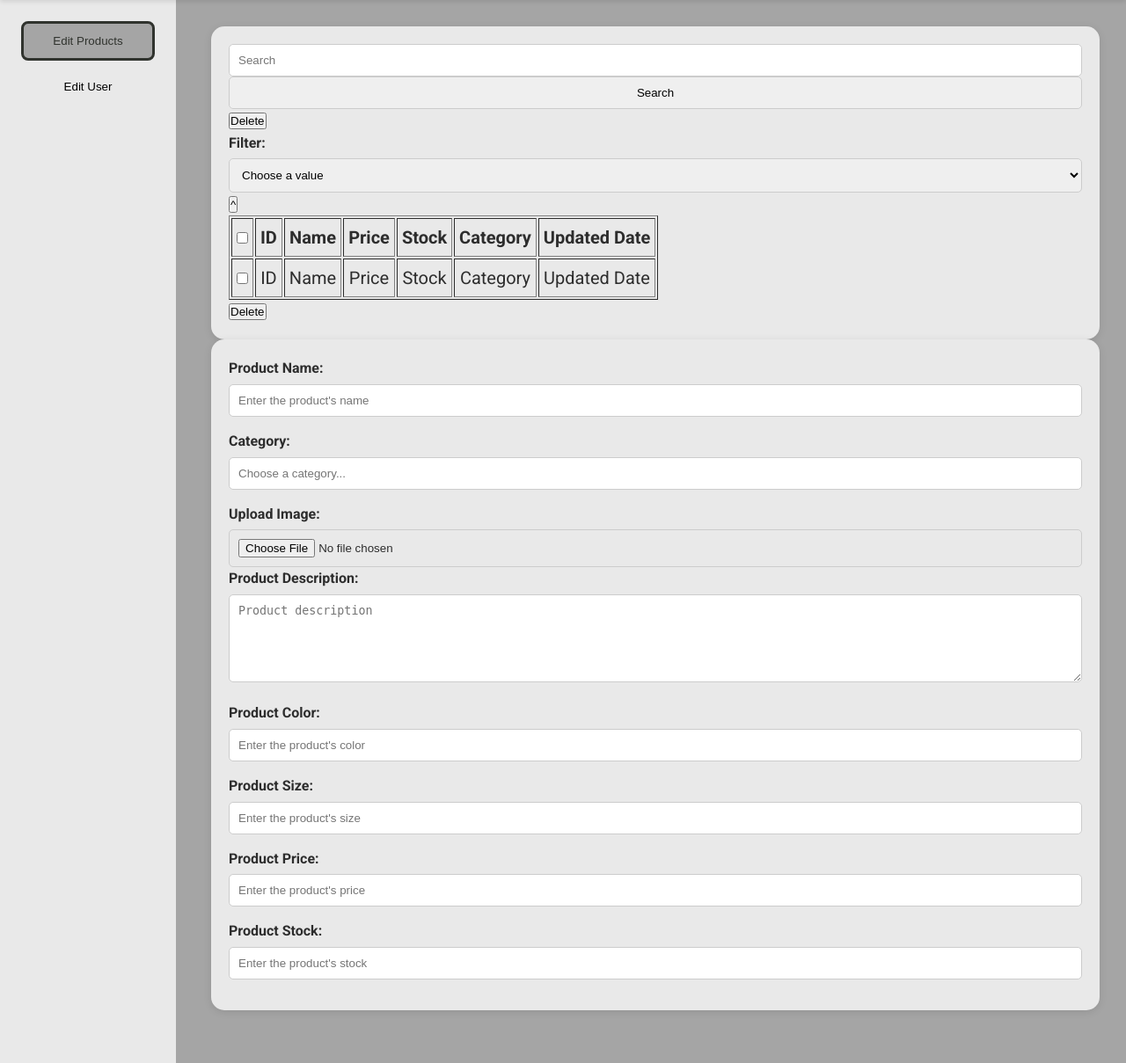
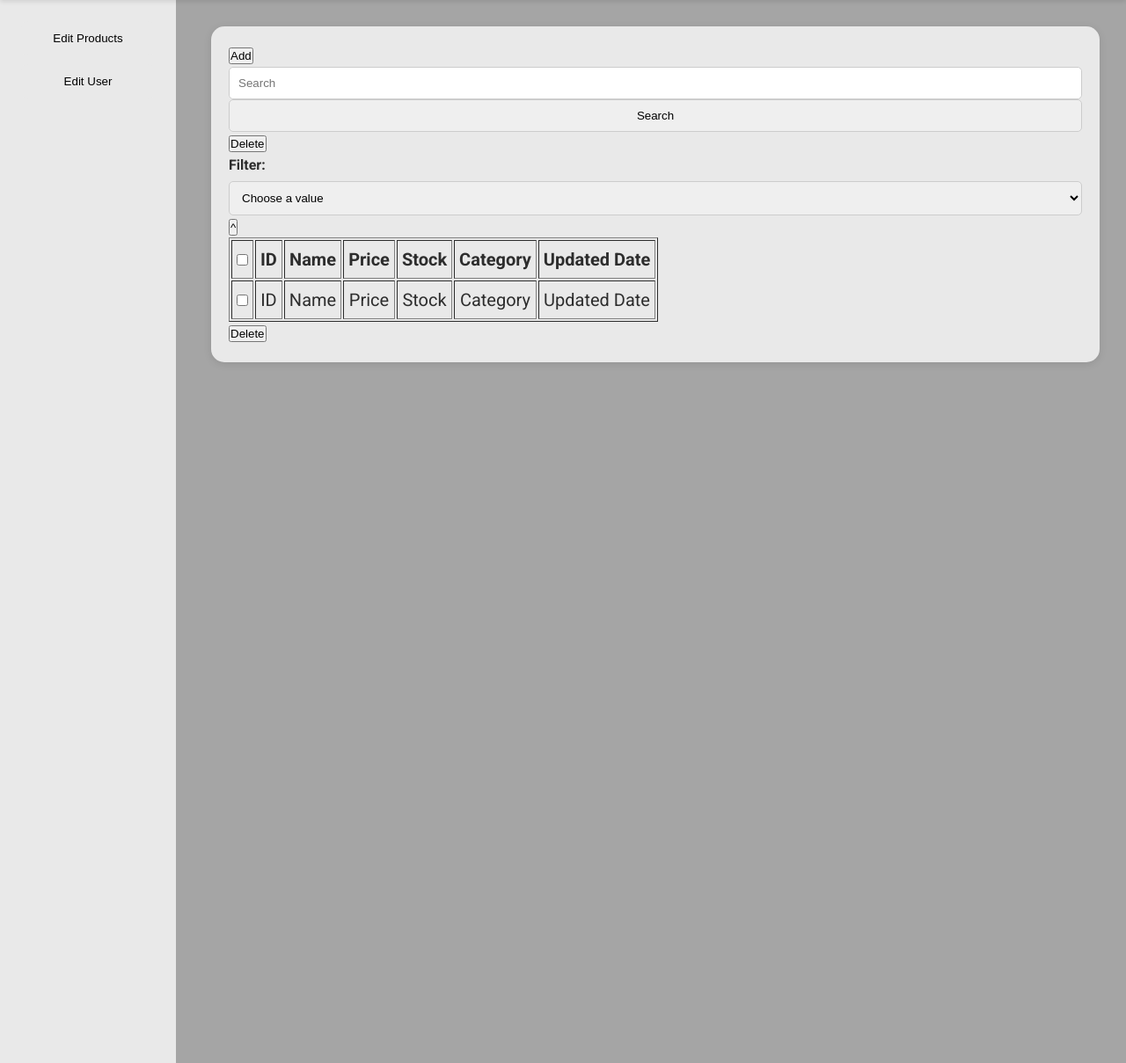
Before and after one commit to 0x00K1/TechSavvies, a PHP site: page /root/root.php in a window 1280 px wide. Shown: the part 60-1269 px from the top of the page at 88% size. Run offline with PHP 8.4, Linux system fonts and the light colour scheme.

Commit message:
finished popup 	modified:   assets/css/root.css 	modified:   assets/js/root.js 	modified:   root/root.php

```diff
--- a/assets/css/root.css
+++ b/assets/css/root.css
@@ -342,3 +342,39 @@
 
     padding: 5px;
    }
+   .addbutton{
+
+   }
+   .Deletebutton{
+
+   }
+
+   /*popup styles*/
+   .popup {
+    display: none; /* Hidden by default */
+    position: fixed; /* Stay in place */
+    z-index: 1000000000000; /* Sit on top */
+    left: 50%;
+    top: 50%;
+    transform: translate(-50%, -50%); /* Center the popup */
+    width: 300px; /* Adjust width as needed */
+    background-color: white;
+    padding: 20px;
+    border: 1px solid #888;
+    box-shadow: 0 4px 8px 0 rgba(0,0,0,0.2), 0 6px 20px 0 rgba(0,0,0,0.19);
+  }
+
+  .close {
+    color: #aaa;
+    float: right;
+    font-size: 28px;
+    font-weight: bold;
+    cursor: pointer;
+  }
+
+  .close:hover,
+  .close:focus {
+    color: black;
+    text-decoration: none;
+    cursor: pointer;
+  }
--- a/assets/js/root.js
+++ b/assets/js/root.js
@@ -1,16 +1,23 @@
 document.addEventListener('DOMContentLoaded', function() {
+    /*buttons*/
     const EditPro_button = document.getElementById('EditPro_button');
     const EditUser_button = document.getElementById('EditUser_button');
     const search_button= document.getElementById('search_button')
-
+    /* div or displays*/
     const EditProduct = document.getElementById('EditProduct');
     const EditUser = document.getElementById('EditUser');
 
+    /* forms*/
+    const addProduct_form=document.getElementById('addProduct_form');
+    const
     /*first time loading page */
     EditProduct.style.display = 'block';
     EditPro_button.classList.add('active');
 
     /*on click*/
+    /*1st diale the other form*/
+    EditPro_button.addEventListener('click', disableForm(Product_queries));
+    /*second some styling*/
     EditPro_button.addEventListener('click', function() {
         EditProduct.style.display = 'block';
         EditUser.style.display = 'none';
@@ -20,6 +27,7 @@
     });
 
     EditUser_button.addEventListener('click', function() {
+        Product_queries.SubmitEvent.disable;
         EditProduct.style.display = 'none';
         EditUser.style.display = 'block';
         EditPro_button.classList.remove('active');
@@ -32,4 +40,25 @@
     search_button.addEventListener('click', function(){
         /*Retreives user data from DATABASe and fills it into the fields*/
     })
+
+
+
 });
+function disableForm(formToDiable) {
+    const form = document.getElementById(formToDiable); // Replace with your form's ID
+
+    if (form) {
+        for (let i = 0; i < form.elements.length; i++) {
+            form.elements[i].disabled = true;
+        }
+    }
+}
+
+function openPopup() {
+        document.getElementById("myPopup").style.display = "block";
+
+}
+
+function closePopup() {
+        document.getElementById("myPopup").style.display = "none";
+}
--- a/root/root.php
+++ b/root/root.php
@@ -11,10 +11,7 @@
 
 <body>
     <!-- Header Section -->
-   <?php include('..\assets\php\header.php'); ?>
-    <script>
-    <?php include('..\assets\js\root.js'); ?>
-    </script>
+    <?php include('..\assets\php\header.php'); ?>
 
     <!-- functions section -->
     <section class="Boss">
@@ -26,13 +23,16 @@
         </div>
         <div class="funcarea">
             <div class="content-container">
-                <div class="content">
-                    <form name="Product_queries" method="post" action="root.php"><!-- or root_product.php-->
+                <div id="EditProduct" class="content">
+                <button id="Addpupup" class="addbutton" onclick="openPopup()">Add</button>
+                    <form name="Product_queries" method="post" action="root.php">
+                        <!-- or root_product.php-->
                         <div class="search_div">
                             <input name="search_field" id="search_field" type="text" placeholder="Search" />
-                            <input name="search_button" id="search_button" type="submit" value="Search"/>
+                            <input name="search_button" id="search_button" type="submit" value="Search" />
                         </div>
-                        <button id="Delete_button">Delete</button><!--same button repeated for easy user experience
+                        <button id="Delete_button" class="Deletebutton">Delete</button>
+                        <!--same button repeated for easy user experience
                         in the popup window ___> <input name="Delete" id="Delete" type="submit" value="Delete Selected"/>-->
                         <div class="filter_div">
                             <label>Filter: </label>
@@ -44,13 +44,15 @@
                                 <option name="f_size" value="size">Size</option>
                                 <option name="f_update_date" value="update_date">update Date</option>
                             </select>
-                            <button name="order_toggler" id="order_toggler">^</button> <!-- some crazy js for ico change-->
+                            <button name="order_toggler" id="order_toggler">^</button>
+                            <!-- some crazy js for ico change-->
                         </div>
                         <div class="table_div">
                             <table border="1">
                                 <thead class="table_header">
                                     <tr>
-                                        <th><input name="selectall" id="selectall" type="checkbox"/></th> <!-- this is a toggle better-->
+                                        <th><input name="selectall" id="selectall" type="checkbox" /></th>
+                                        <!-- this is a toggle better-->
                                         <th>ID</th>
                                         <th>Name</th>
                                         <th>Price</th>
@@ -61,7 +63,7 @@
                                 </thead>
                                 <tbody>
                                     <tr>
-                                        <td><input name="select_one" id="select_one" type="checkbox"/></td>
+                                        <td><input name="select_one" id="select_one" type="checkbox" /></td>
                                         <td>ID</td>
                                         <td>Name</td>
                                         <td>Price</td>
@@ -71,62 +73,17 @@
                                     </tr>
                                 </tbody>
                             </table>
-                        </div><!--table_div-->
-                        <button id="Delete_button">Delete</button><!--same button repeated for easy user experience
+                        </div>
+                        <!--table_div-->
+                        <button id="Delete_button">Delete</button>
+                        <!--same button repeated for easy user experience
                         in the popup window ___> <input name="Delete" id="Delete" type="submit" value="Delete Selected"/>-->
                     </form>
                 </div>
-                <div id="EditProduct" class="content">
-                    <form id="addProduct_form">
-                        <div id="add_display" class="AddProduct">
-                            <p>
-                                <label for="product_name">Product Name:</label>
-                                <input type="text" name="product_name" id="product_name"
-                                    placeholder="Enter the product's name" maxlength="255" required>
-                            </p>
-                            <p>
-                                <label for="categoryList">Category:</label>
-                                <input id="categoryList" type="text" placeholder="Choose a category..."
-                                    list="Pro_category">
-                                <datalist id="Pro_category">
-                                    <option value="test1"></option>
-                                    <option value="test2"></option>
-                                </datalist>
-                            </p>
-                            <div id="imageContainer">
-                                <label for="imageUpload">Upload Image:</label>
-                                <input id="imageUpload" type="file" name="image" accept="image/*">
-                            </div>
-                            <p>
-                                <label for="ProductDescreption">Product Description:</label>
-                                <textarea id="ProductDescreption" placeholder="Product description" required></textarea>
-                            </p>
-                            <p>
-                                <label for="product_color">Product Color:</label>
-                                <input type="text" name="product_color" id="product_color"
-                                    placeholder="Enter the product's color" maxlength="255" required>
-                            </p>
-                            <p>
-                                <label for="product_size">Product Size:</label>
-                                <input type="text" name="product_size" id="product_size"
-                                    placeholder="Enter the product's size" maxlength="50" required>
-                            </p>
-                            <p>
-                                <label for="product_price">Product Price:</label>
-                                <input type="number" name="product_price" id="product_price"
-                                    placeholder="Enter the product's price" step="0.01" required>
-                            </p>
-                            <p>
-                                <label for="product_stock">Product Stock:</label>
-                                <input type="number" name="product_stock" id="product_stock"
-                                    placeholder="Enter the product's stock" step="1" required>
-                            </p>
-                        </div>
-                    </form>
-                </div>
+
                 <!-- Edit User -->
                 <div id="EditUser" class="content" style="display: none;">
-                    <form id="editUser_form">
+                    <form name="editUser_form" id="editUser_form">
                         <div class="EditUser_bar">
                             <button type="button" id="Add_user">Add</button>
                             <button type="button" id="Edit_User">Edit</button>
@@ -164,6 +121,58 @@
             </div>
         </div>
     </section>
+    <div id="myPopup" class="popup">
+        <span class="close" onclick="closePopup()">&times;</span>
+        <form name="add_product" id="addProduct_form" method="post" action="test popup.html">
+            <div id="add_display" class="AddProduct">
+                <p>
+                    <label for="product_name">Product Name:</label>
+                    <input type="text" name="product_name" id="product_name" placeholder="Enter the product's name"
+                        maxlength="255" required>
+                </p>
+                <p>
+                    <label for="categoryList">Category:</label>
+                    <input id="categoryList" type="text" name="Pro_category" placeholder="Choose a category..." list="Pro_category">
+                    <datalist id="Pro_category">
+                        <option value="test1"></option>
+                        <option value="test2"></option>
+                    </datalist>
+                </p>
+                <div id="imageContainer">
+                    <label for="imageUpload">Upload Image:</label>
+                    <input id="imageUpload" type="file" name="image" accept="image/*">
+                </div>
+                <p>
+                    <label for="ProductDescreption">Product Description:</label>
+                    <textarea id="ProductDescreption" placeholder="Product description" naem="ProductDescreption" required></textarea>
+                </p>
+                <p>
+                    <label for="product_color">Product Color:</label>
+                    <input type="text" name="product_color" id="product_color" placeholder="Enter the product's color"
+                        maxlength="255" required>
+                </p>
+                <p>
+                    <label for="product_size">Product Size:</label>
+                    <input type="text" name="product_size" id="product_size" placeholder="Enter the product's size"
+                        maxlength="50" required>
+                </p>
+                <p>
+                    <label for="product_price">Product Price:</label>
+                    <input type="number" name="product_price" id="product_price" placeholder="Enter the product's price"
+                        step="0.01" required>
+                </p>
+                <p>
+                    <label for="product_stock">Product Stock:</label>
+                    <input type="number" name="product_stock" id="product_stock" placeholder="Enter the product's stock"
+                        step="1" required>
+                </p>
+                <input style="z-index:10000000000000000000;" name="submit_add_product" id="submit_add_product" type="submit" value="Add"/>
+            </div>
+        </form>
+    </div>
+
+
+    <script src="../assets/js/root.js"></script>  <!-- keep last in body so all html elemnts are loaded-->
 </body>
 
 </html>
```
